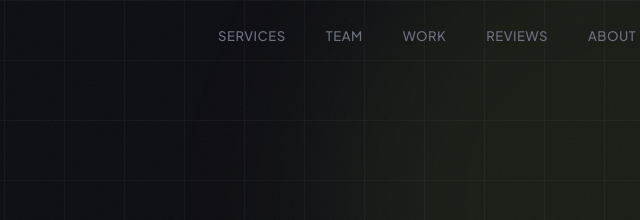
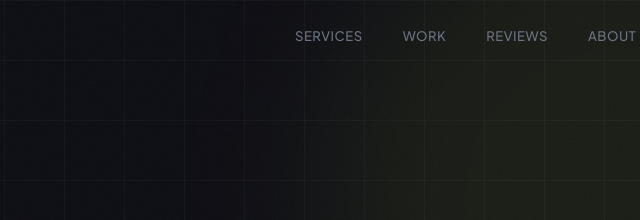
Before and after one commit to aakanshasingh769/AakanshaSingh, a plain HTML site: page index.html in a window 1280 px wide. Shown: the top 220 px of the page, 356-996 px from the left. Drawn offline with nearby package versions, Linux system fonts and the light colour scheme.

Commit message:
Update index.html

```diff
--- a/index.html
+++ b/index.html
@@ -27,7 +27,7 @@
         <a href="#hero" class="nav-logo">Aakansha<span>.</span></a>
         <ul class="nav-links" id="navLinks">
             <li><a href="#services">Services</a></li>
-            <li><a href="#team">Team</a></li>
+            <!-- <li><a href="#team">Team</a></li> -->
             <li><a href="#projects">Work</a></li>
             <li><a href="#reviews">Reviews</a></li>
             <li><a href="#about">About</a></li>
@@ -215,7 +215,7 @@
     </section>
 
     <!-- ─── TEAM & PARTNERS ─── -->
-    <section id="team">
+    <!-- <section id="team">
         <div class="section-eyebrow reveal">The People Behind the Work</div>
         <h2 class="section-h2 reveal reveal-delay-1">Experienced Team &amp; <em>Trusted Partners</em></h2>
         <p class="section-lead reveal reveal-delay-2">I don't work alone — I work with a handpicked network of skilled specialists and technology partners. Together, we deliver projects on time, within budget, and beyond expectations.</p>
@@ -436,7 +436,7 @@
                 <p class="promise-desc">Every decision is backed by data. From campaign targeting to content scheduling — we measure, iterate, and optimize for real business results.</p>
             </div>
         </div>
-    </section>
+    </section> -->
 
     <!-- ─── ABOUT ─── -->
     <section id="about">
```
